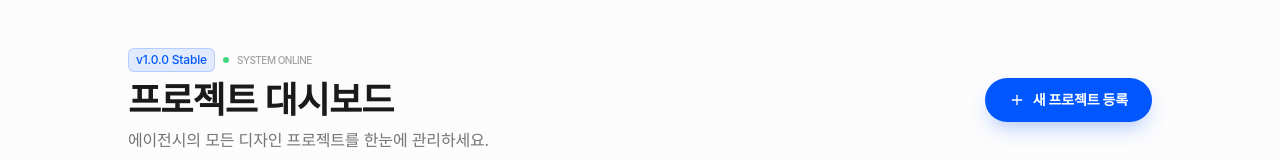
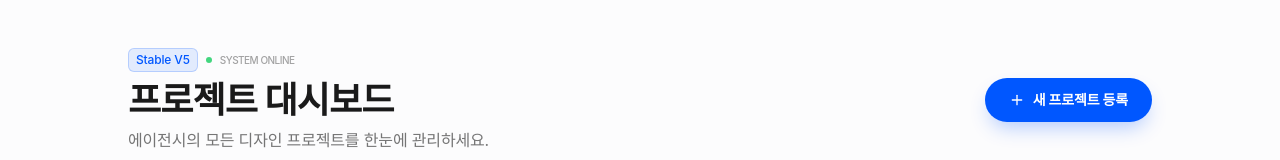
Before and after one commit to hyojoonkang83-rgb/rudolph_schedule, a React (Vite) app: page / in a window 1280 px wide. Shown: the top 160 px of the page. Built offline with nearby package versions, Linux system fonts and the light colour scheme.

Commit message:
Stable V5

```diff
--- a/package.json
+++ b/package.json
@@ -1,7 +1,7 @@
 {
   "name": "rudolph_schedule",
   "private": true,
-  "version": "0.0.0",
+  "version": "0.5.0",
   "type": "module",
   "scripts": {
     "dev": "vite",
--- a/src/components/Dashboard.tsx
+++ b/src/components/Dashboard.tsx
@@ -38,7 +38,7 @@ const Dashboard: React.FC<DashboardProps> = ({
           <div>
             <div className="mb-2 flex items-center gap-2">
               <span className="inline-flex items-center rounded-md bg-primary/10 px-2 py-1 text-xs font-medium text-primary ring-1 ring-inset ring-primary/20">
-                v1.0.0 Stable
+                Stable V5
               </span>
               <span className="h-1.5 w-1.5 rounded-full bg-green-500 animate-pulse" />
               <span className="text-[10px] font-medium text-foreground/40 uppercase tracking-tighter">System Online</span>
```
